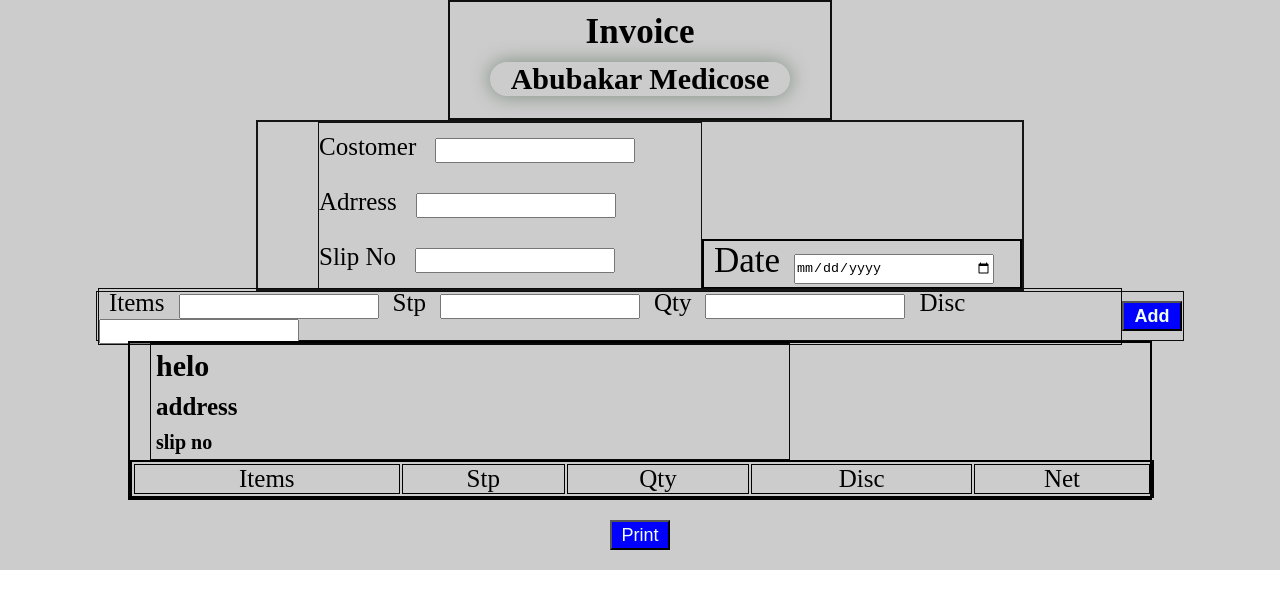
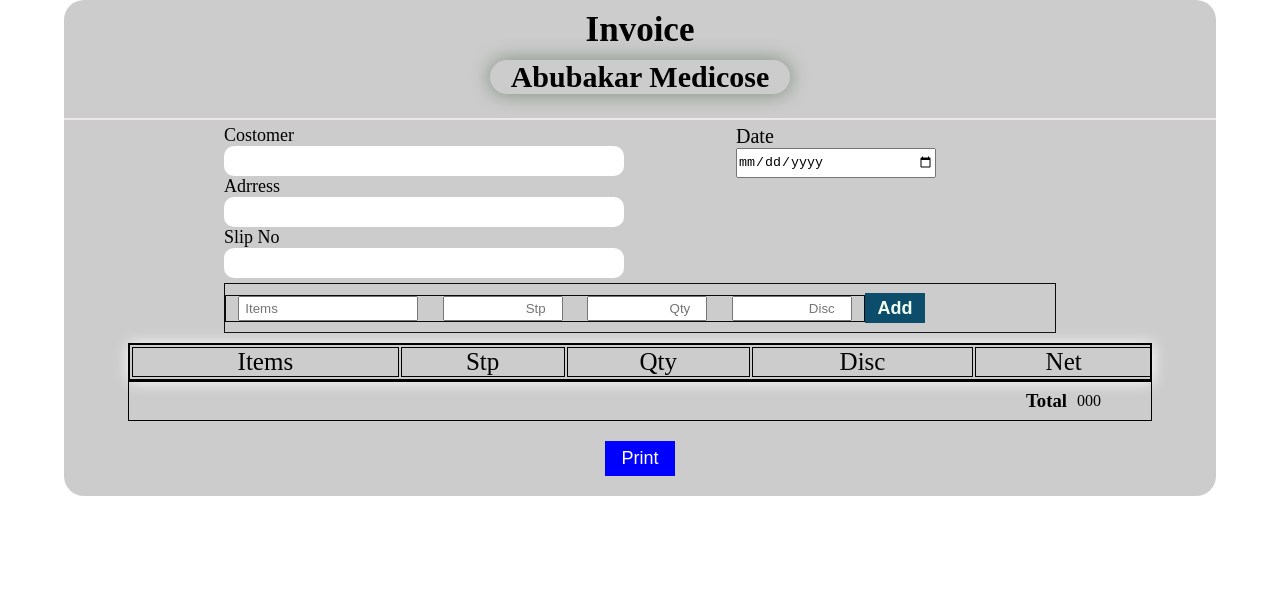
Before and after one commit to junaid-iqbal-07/invoice-app, a plain HTML site: page index.html in a window 1280 px wide. Drawn offline with Linux system fonts and the light colour scheme.

Commit message:
updata commit

```diff
--- a/index.html
+++ b/index.html
@@ -28,23 +28,18 @@
         </div>
         <div class="invoice-box">
             <form action="">
-                <label for="">Items</label>
-                <input type="text" name="items">
-                <label for="">Stp</label>
-                <input type="number" name="stp">
-                <label for="">Qty</label>
-                <input type="number" name="qty">
-                <label for="">Disc</label>
-                <input type="number" name="disc">
+                <!-- <label for="">Items</label> -->
+                <input type="text" name="items" placeholder="Items">
+                <!-- <label for="">Stp</label> -->
+                <input type="number" name="stp" placeholder="Stp">
+                <!-- <label for="">Qty</label> -->
+                <input type="number" name="qty" placeholder="Qty">
+                <!-- <label for="">Disc</label> -->
+                <input type="number" name="disc" placeholder="Disc">
             </form>
             <input type="submit" value="Add" id="submit">
         </div>
         <div class="table-box">
-            <div class="costomer-list">
-                <h1 id="costomername">helo</h1>
-                <h3 id="costomeraddress">address</h3>
-                <h4 id="slipno">slip no</h4>
-            </div>
             <table>
                 <thead>
                     <tr>
@@ -66,6 +61,10 @@
                 </tbody>
             </table>
         </div>
+        <div class="totalPrice">
+            <h3>Total</h3>
+            <p>000</p>
+        </div>
         <button id="print">Print</button>
     </div>
     <script src="script.js"></script>
--- a/script.js
+++ b/script.js
@@ -2,20 +2,8 @@
 // console.log(netPrice)
 let tbody = document.querySelector("tbody");
 let table = document.querySelector("table")
-let costomerName;
-let costomerAdress;
-let slipNo;
-
 document.addEventListener('DOMContentLoaded', () => {
     document.getElementById("submit").onclick = function (e) {
-        costomerName = document.getElementsByClassName("costomerName")[0]?.value || "";
-        document.getElementById("costomername").textContent =`${costomerName}` ;
-
-        costomerAdress = document.getElementsByClassName("CostomerAddress")[0]?.value || "";
-        document.getElementById("costomeraddress").textContent =`${costomerAdress}` ;
-
-        slipNo = document.getElementsByClassName("slipNo")[0]?.value || "";
-        document.getElementById("slipno").textContent =`${slipNo}` ;
 
     const form = document.querySelector("form");
     let items = form.elements["items"]?.value || "";
--- a/style.css
+++ b/style.css
@@ -13,9 +13,11 @@
 }
 
 .container{
-    width: 100vw;
+    width: 90vw;
+    /* box-shadow: 0px 0px 10px #000; */
     height: auto;
     background: #ccc;
+    border-radius: 20px;
     display: flex;
     flex-wrap: wrap;
     align-items: center;
@@ -23,20 +25,22 @@
     flex-direction: column;
 
     button{
-        width: 60px;
-        height: 30px;
+        width: 70px;
+        height: 35px;
         font-size: 18px;
         margin: 20px;
         background: blue;
-        color: honeydew;
+        color: #ffff;
         cursor: pointer;
+        border: none;
     }
 }
 
 .text-box{
-    width: 30vw;
+    width: 100%;
     height: 120px;
-    border: 2px solid rgb(13, 14, 13);
+    /* border: 2px solid rgb(13, 14, 13); */
+    border-bottom: 2px solid rgb(240, 232, 232) ;
     text-align: center;
 
     h1{
@@ -55,38 +59,46 @@
 }
 
 .costomer-box{
-    width: 60vw;
+    width: 65vw;
     display: flex;
-    align-items: flex-end;
+    /* align-items: flex-end; */
     justify-content: flex-end;
-    border: 2px solid rgb(20, 20, 20);
+    /* border: 2px solid rgb(20, 20, 20); */
+    margin: 5px;
 }
 
 .costomer-data{
-    width: 30vw;
-    border: 1px solid rgb(17, 17, 17);
+    width: 40vw;
+    /* border: 1px solid rgb(17, 17, 17); */
 
     label{
-        font-size: 25px;
+        font-size: 18px;
         padding: px;
-        display: inline-block;
+        display: block;
 
     }
     input{
-        width: 200px;
-        height: 25px;
-        margin: 15px;
+        width: 400px;
+        height: 30px;
+        border-radius: 10px;
+        border: none;
+        font-size: 18px;
+        padding: 10px;
+        /* margin: 15px; */
     }
 }
 
 .data{
     width: 25vw;
-    height: 50px;
-    border: 2px solid black;
+    height: auto;
+    /* border: 2px solid black; */
 
     label{
-        font-size: 35px;
+        font-size: 20px;
         padding: 10px;
+        display: block;
+        margin: 0;
+        padding: 0;
     }
 
     input{
@@ -96,6 +108,9 @@
 
 }
 @media(max-width: 800px){
+    .container{
+        width: 100%;
+    }
     .container .text-box{
         width: 100vw;
     }
@@ -113,11 +128,13 @@
     .costomer-data{
         width: 90vw;
         margin: 10px auto;
+        margin: 0;
+        border: 2px solid red;
 
         label{
             display: block;
-            padding: 0;
-            font-size: 30px;
+            padding: 5px;
+            font-size: 20px;
         }
         input{
             display: block;
@@ -127,27 +144,31 @@
             border-radius: 20px;
             border: none;
             padding: 10px;
-            margin: 0;
+            font-size: 20;
         }
     }
 
     .data{
-        width: 100vw;
-        margin: 5px;
+        width: 80vw;
+        border: 2px solid rgb(13, 14, 13) ;
+        margin-left: 10px;
+
 
     }
 }
 /*  */
 .invoice-box{
-    width: 85vw;
+    width: 65vw;
     height: 50px;
     display: flex;
     align-items: center;
-    justify-content: center;
     border: 1px solid rgb(12, 12, 12);
 
     form{
-        width: 80vw;
+        width: 50vw;
+        display: flex;
+        align-items: center;
+        justify-content: space-around;
         border: 1px solid rgb(10, 10, 10);
 
         label{
@@ -155,8 +176,17 @@
             padding: 10px;
         }
         input{
-            width: 200px;
+            width: 180px;
             height: 25px;
+            padding: 5px;
+            /* margin: 5px 20px; */
+        }
+
+        input[type=number]{
+            text-align: right;
+            /* padding: 10px; */
+            padding: 0;
+            width: 120px;
         }
     }
 
@@ -164,7 +194,8 @@
         width: 60px;
         height: 30px;
         font-size: 18px;
-        background: blue;
+        background: rgb(11, 77, 107);
+        border: none;
         color: honeydew;
         cursor: pointer;
         font-weight: bold;
@@ -176,9 +207,13 @@
         width: 100vw;
         height: auto;
         flex-direction: column;
+        align-items: flex-start;
+        justify-content: flex-start;
 
         form{
-            width: 90vw;
+            width: 100%;
+            display: flex;
+            flex-direction: column;
             margin: auto;
 
             label{
@@ -191,7 +226,7 @@
                 border-radius: 20px;
                 border: none;
                 padding: 10px;
-                margin: 0;
+                margin: 10px;
                 height: 40px;
             }
 
@@ -208,31 +243,16 @@
 .table-box{
     width: 80vw;
     border: 2px solid black;
+    box-shadow: 1px 1px 15px white;
+    margin-top: 10px;
 
-    .costomer-list{
-        width: 50vw;
-        border: 1px solid rgb(8, 8, 8);
-        margin-left: 20px;
-
-        h1{
-            font-size: 30px;
-            padding: 5px;
-        }
-        h3{
-            padding: 5px;
-            font-size: 25px;
-        }
-        h4{
-            padding: 5px;
-            font-size: 20px;
-        }
-    }
     table{
-        border: 2px solid black;
+        /* border-bottom: 2px solid black; */
         width: 80vw;
         text-align: center;
         font-size: 20px;
         thead{
+            border-bottom: 2px solid black;
             td{
                 border: 1px solid black;
                 font-size: 25px;
@@ -240,7 +260,7 @@
         }
         tbody{
             td{
-                border: 1px solid black;
+                border-bottom: 1px solid black;
             }
         }
     }
@@ -251,12 +271,6 @@
         width: 100vw;
         border: 2px solid black;
 
-        .costomer-list{
-            width: 80vw;
-            border: 1px solid rgb(12, 12, 12);
-            margin-left: 20px;
-
-        }
         table{
             border: 2px solid black;
             width: 100vw;
@@ -265,4 +279,26 @@
     }
 }
 }
+
+.container .totalPrice{
+    width: 80vw;
+    height: 40px;
+    display: flex;
+    align-items: center;
+    justify-content: flex-end;
+    padding-right: 50px;
+    border: 1px solid black;
+
+    h3{
+        padding: 10px;
+    }
+
+}
+
+@media(max-width: 800px){
+    .container .totalPrice{
+        width: 100%;
+        padding-right: 25px;
+    }
+}
 /*  */
```
